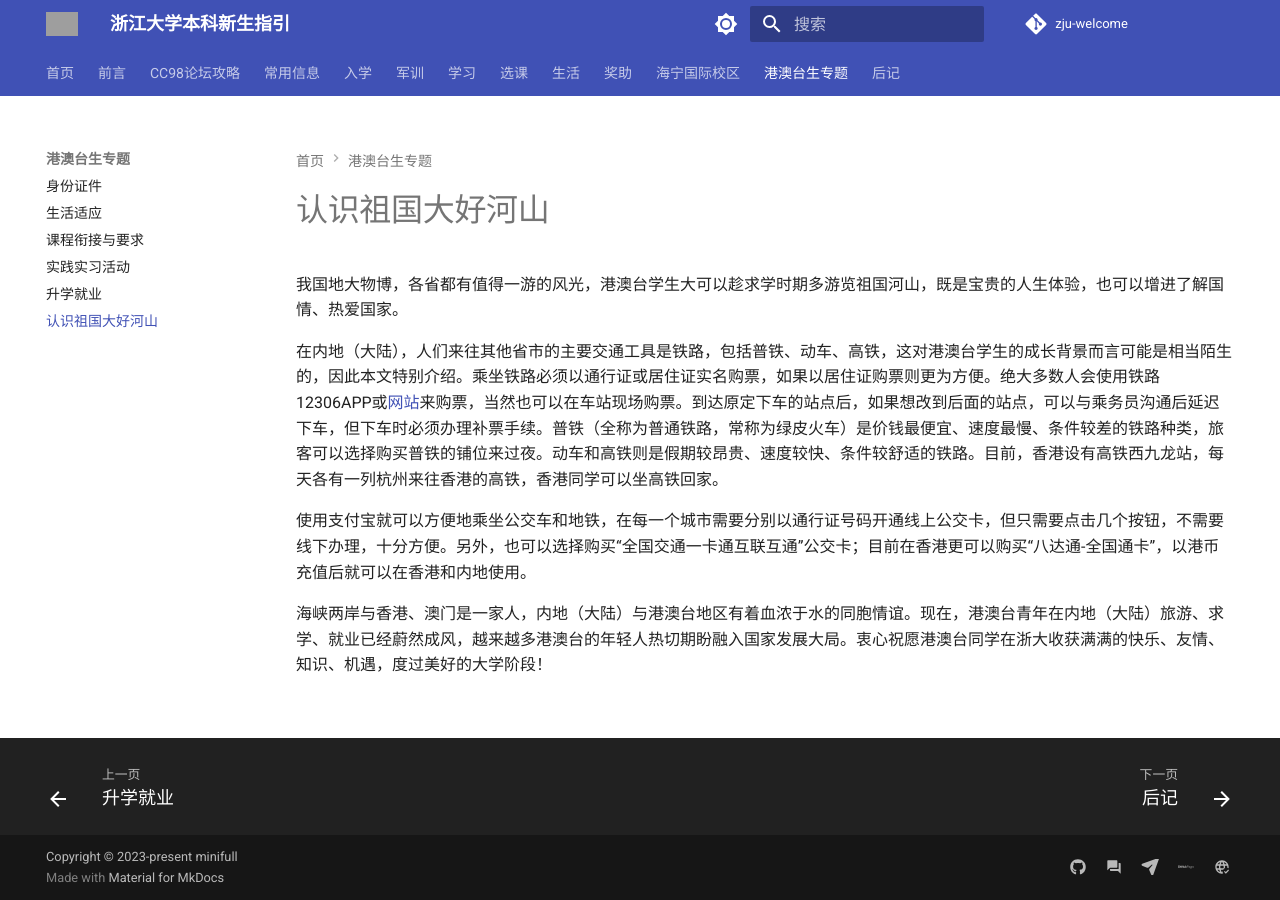
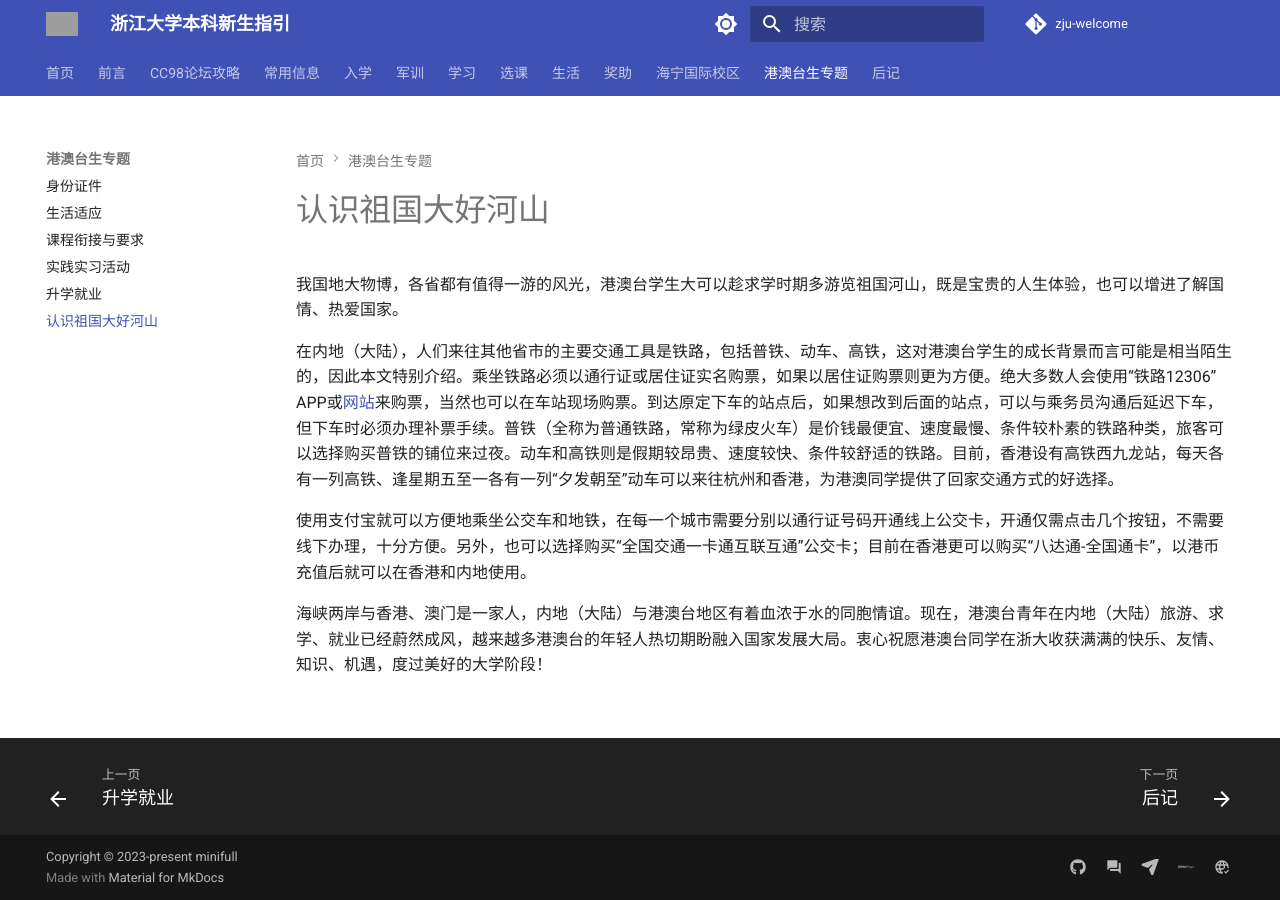
Before and after one commit to mini-full/zju-welcome, an MkDocs documentation site: the page built from docs/HK_Macao_Taiwan/traveling.md, in a window 1280 px wide. Built offline with MkDocs 1.6.1 and Material for MkDocs 9.7.7, drawn with Linux system fonts in a browser that asks for light colours; comment, search, counter and statistics services are not loaded; grey boxes are pictures that could not be loaded.

Commit message:
sync with hkmctw version 5

```diff
--- a/docs/HK_Macao_Taiwan/traveling.md
+++ b/docs/HK_Macao_Taiwan/traveling.md
@@ -2,8 +2,8 @@
 
 我国地大物博，各省都有值得一游的风光，港澳台学生大可以趁求学时期多游览祖国河山，既是宝贵的人生体验，也可以增进了解国情、热爱国家。
 
-在内地（大陆），人们来往其他省市的主要交通工具是铁路，包括普铁、动车、高铁，这对港澳台学生的成长背景而言可能是相当陌生的，因此本文特别介绍。乘坐铁路必须以通行证或居住证实名购票，如果以居住证购票则更为方便。绝大多数人会使用铁路12306APP或[网站](https://www.12306.cn/index/)来购票，当然也可以在车站现场购票。到达原定下车的站点后，如果想改到后面的站点，可以与乘务员沟通后延迟下车，但下车时必须办理补票手续。普铁（全称为普通铁路，常称为绿皮火车）是价钱最便宜、速度最慢、条件较差的铁路种类，旅客可以选择购买普铁的铺位来过夜。动车和高铁则是假期较昂贵、速度较快、条件较舒适的铁路。目前，香港设有高铁西九龙站，每天各有一列杭州来往香港的高铁，香港同学可以坐高铁回家。
+在内地（大陆），人们来往其他省市的主要交通工具是铁路，包括普铁、动车、高铁，这对港澳台学生的成长背景而言可能是相当陌生的，因此本文特别介绍。乘坐铁路必须以通行证或居住证实名购票，如果以居住证购票则更为方便。绝大多数人会使用“铁路12306”APP或[网站](https://www.12306.cn/index/)来购票，当然也可以在车站现场购票。到达原定下车的站点后，如果想改到后面的站点，可以与乘务员沟通后延迟下车，但下车时必须办理补票手续。普铁（全称为普通铁路，常称为绿皮火车）是价钱最便宜、速度最慢、条件较朴素的铁路种类，旅客可以选择购买普铁的铺位来过夜。动车和高铁则是假期较昂贵、速度较快、条件较舒适的铁路。目前，香港设有高铁西九龙站，每天各有一列高铁、逢星期五至一各有一列“夕发朝至”动车可以来往杭州和香港，为港澳同学提供了回家交通方式的好选择。
 
-使用支付宝就可以方便地乘坐公交车和地铁，在每一个城市需要分别以通行证号码开通线上公交卡，但只需要点击几个按钮，不需要线下办理，十分方便。另外，也可以选择购买“全国交通一卡通互联互通”公交卡；目前在香港更可以购买“八达通-全国通卡”，以港币充值后就可以在香港和内地使用。
+使用支付宝就可以方便地乘坐公交车和地铁，在每一个城市需要分别以通行证号码开通线上公交卡，开通仅需点击几个按钮，不需要线下办理，十分方便。另外，也可以选择购买“全国交通一卡通互联互通”公交卡；目前在香港更可以购买“八达通-全国通卡”，以港币充值后就可以在香港和内地使用。
 
 海峡两岸与香港、澳门是一家人，内地（大陆）与港澳台地区有着血浓于水的同胞情谊。现在，港澳台青年在内地（大陆）旅游、求学、就业已经蔚然成风，越来越多港澳台的年轻人热切期盼融入国家发展大局。衷心祝愿港澳台同学在浙大收获满满的快乐、友情、知识、机遇，度过美好的大学阶段！
```
